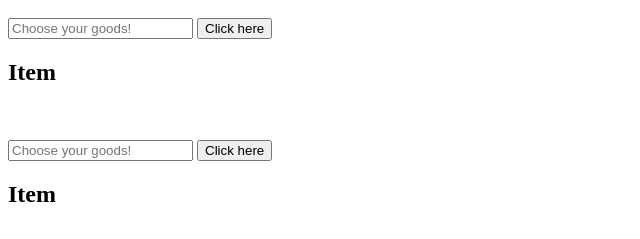
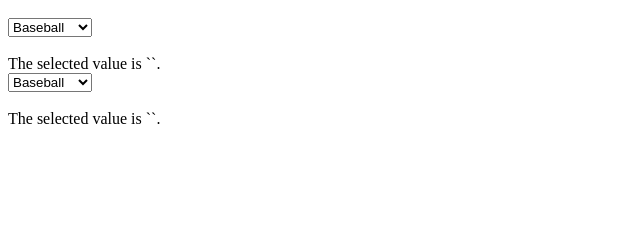
Before and after one commit to TheSaltyNewfie/u2_full_stackathon, a website: page client/index.html in a window 1280 px wide. Shown: the part 120-359 px from the top of the page, without its empty margins (0-640 px from the left). Drawn offline with nearby package versions, Linux system fonts and the light colour scheme.

Commit message:
change up to drop down

```diff
--- a/client/index.html
+++ b/client/index.html
@@ -11,15 +11,28 @@
 <body>
     <h1>Welcome to Not So Best Buy</h1>
     <div id="api-results"></div>
-    <form>
-        <input type="text"  value="" placeholder="Choose your goods!"  id="inputBar">
-        <input type="button"  value="Click here" id="searchButton">
-    </form>
-    <div id="board">
-        <h2 id="sportItem">Item</h2>
-        <img id="sportImage"/>
-        <ul id="sportName"></ul>
-        <div id="imageArray"></div>
-    </div>
+    <select id = "dropdown" onchange = "selectOption()">
+        <option>Baseball</option>
+        <option>Basketball</option>
+        <option>Football</option>
+        <option>Hockey</option>
+        <option>Lacrosse</option>
+        <option>Rugby</option>
+        <option>Soccer</option>
+        <option>Tennis</option>
+     </select>
+     <br><br>
+     <div id = "output">The selected value is ``.</div>
+     <script>
+        let output = document.getElementById('output');
+        function selectOption() {
+           let dropdown = document.getElementById('dropdown');
+           // get the index of the selected option
+           let selectedIndex = dropdown.selectedIndex;
+           // get a selected option and text value using the text property
+           let selectedValue = dropdown.options[selectedIndex].text;
+           output.innerHTML = "The selected value is " + selectedValue;
+        }
+     </script>
 </body>
 </html>
--- a/client/script.js
+++ b/client/script.js
@@ -8,18 +8,3 @@
 }
 
 getData();
-
-let button = document.querySelector("#searchButton")
-let sportName = document.querySelector("#sportName")
-let sportImage = document.querySelector("#sportImage")
-let sportItem = document.querySelector("#sportItem")
-let sportDisplay = document.querySelector("#imageArray")
-
-button.addEventListener('click', async ()=> {
-    sportName.innerHTML = ``
-    let input = document.querySelector("#inputBar").value
-    if (input!== ``) {
-        let response = await axios.get(
-            `http://localhost:3000/${input}`
-        )
-        console.log(response.data)}})
```
